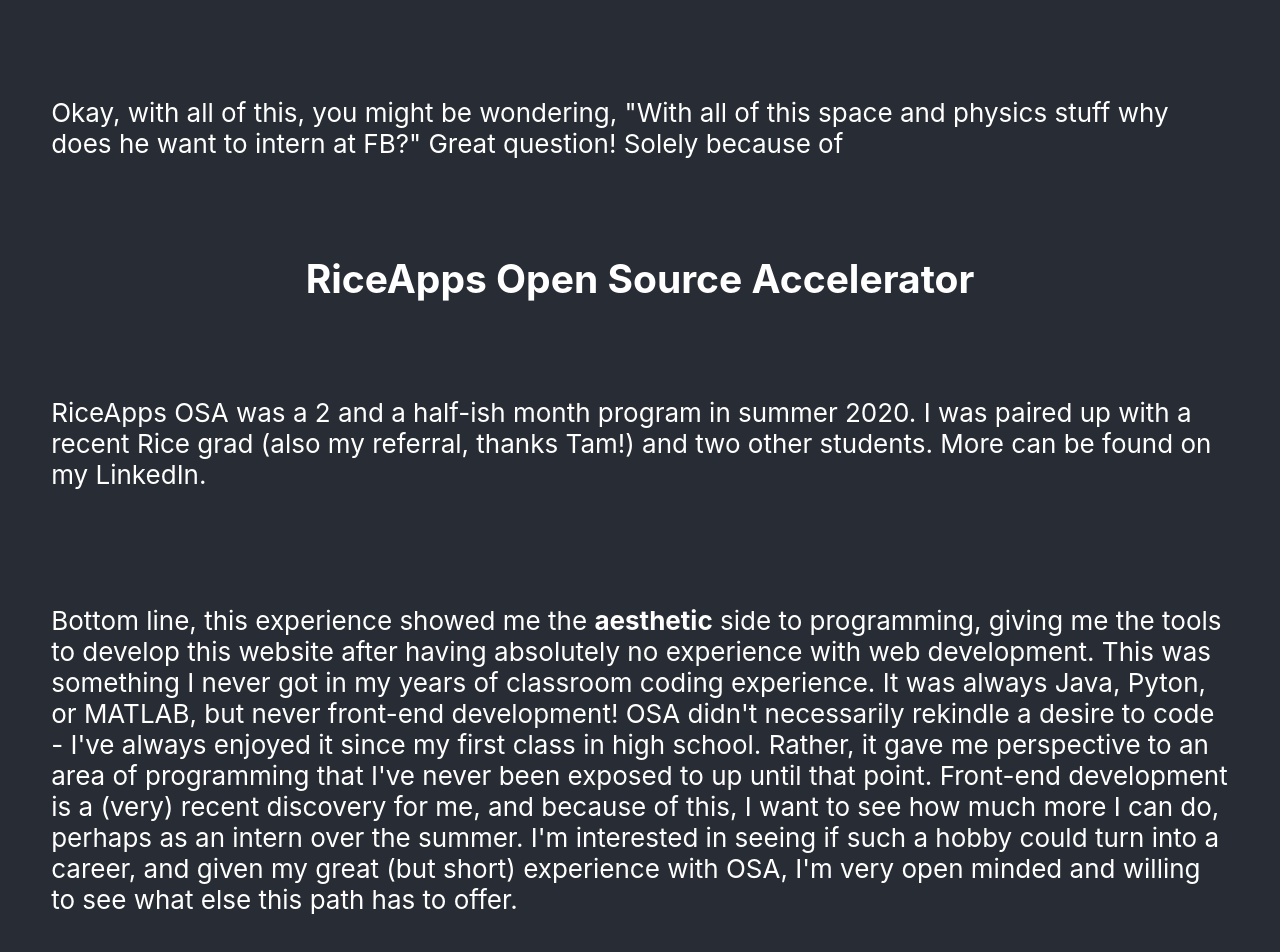
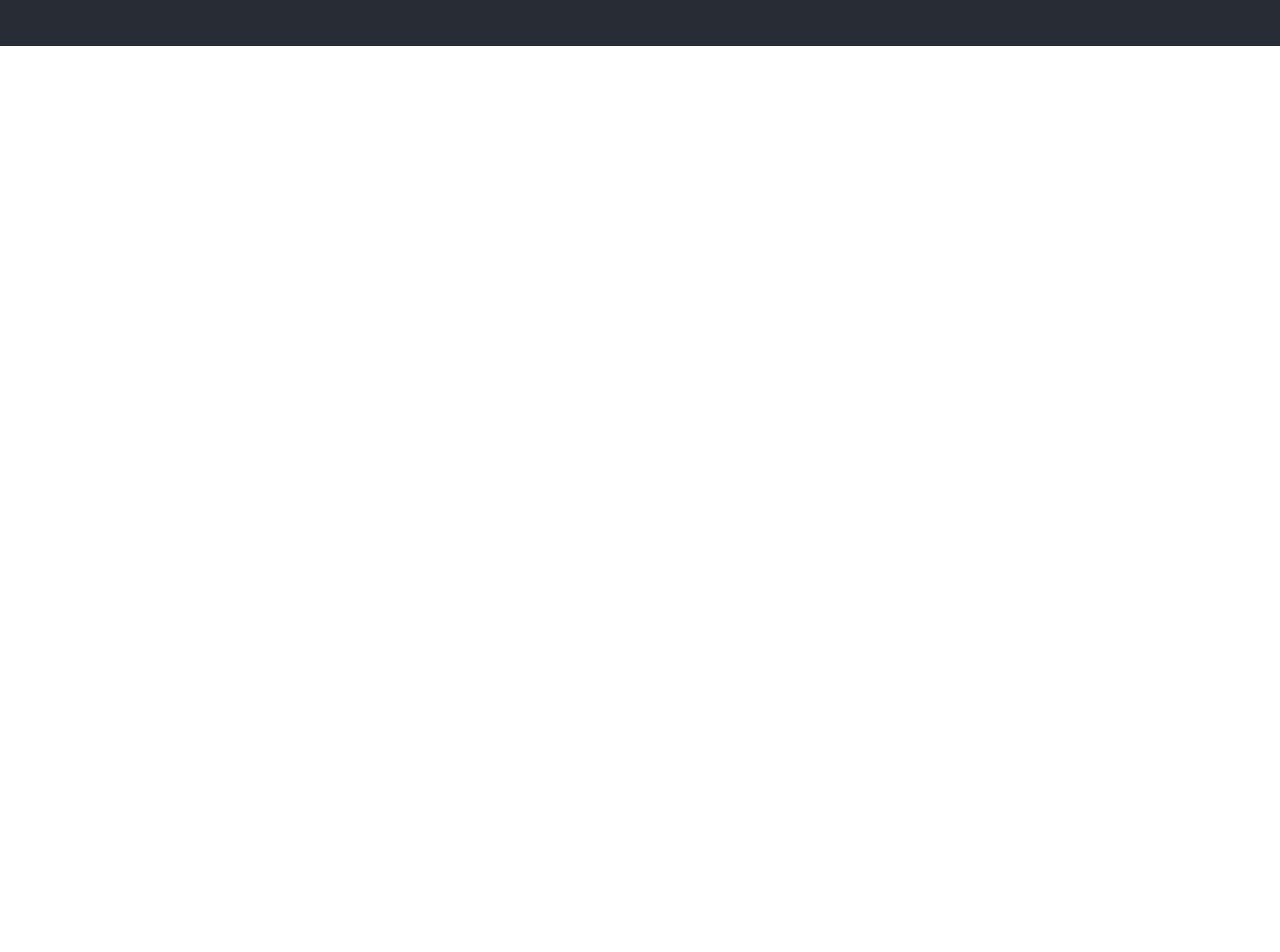
Before and after one commit to bnkhek/bnkheksite, a React (Create React App) app: page /About in a window 1280 px wide. Shown: the part 6274-7226 px from the top of the page. After the commit the page ends 6320 px from the top, so only its background shows below. Built offline with nearby package versions, Linux system fonts and the light colour scheme.

Commit message:
De Specialization

```diff
--- a/src/Routes/App.js
+++ b/src/Routes/App.js
@@ -197,38 +197,6 @@
             <i class="arrow down"></i>
           </p>
         </div>
-
-        <div className="page page6">
-          <p>
-            Okay, with all of this, you might be wondering, "With all of this
-            space and physics stuff why does he want to intern at FB?" Great
-            question! Solely because of
-          </p>
-
-          <h2>RiceApps Open Source Accelerator</h2>
-          <p>
-            RiceApps OSA was a 2 and a half-ish month program in summer 2020. I
-            was paired up with a recent Rice grad (also my referral, thanks
-            Tam!) and two other students. More can be found on my LinkedIn.
-          </p>
-          <p>
-            Bottom line, this experience showed me the{" "}
-            <strong>aesthetic</strong> side to programming, giving me the tools
-            to develop this website after having absolutely no experience with
-            web development. This was something I never got in my years of
-            classroom coding experience. It was always Java, Pyton, or MATLAB,
-            but never front-end development! OSA didn't necessarily rekindle a
-            desire to code - I've always enjoyed it since my first class in high
-            school. Rather, it gave me perspective to an area of programming
-            that I've never been exposed to up until that point. Front-end
-            development is a (very) recent discovery for me, and because of
-            this, I want to see how much more I can do, perhaps as an intern
-            over the summer. I'm interested in seeing if such a hobby could turn
-            into a career, and given my great (but short) experience with OSA,
-            I'm very open minded and willing to see what else this path has to
-            offer.
-          </p>
-        </div>
       </body>
     </div>
   );
```
